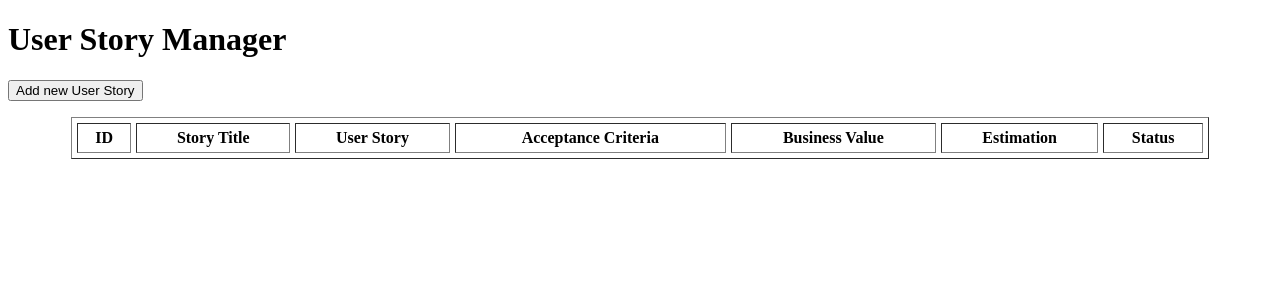
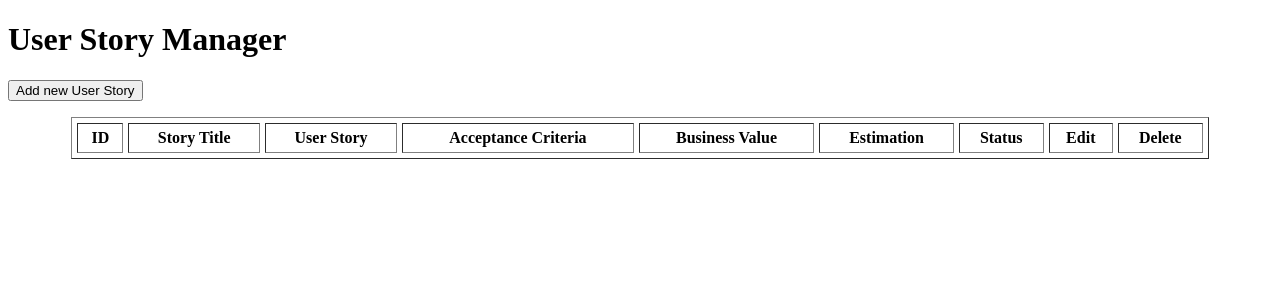
Before and after one commit to gyMatyas/Super_Sprinter_3000_gyMatyas, a Flask app: page / in a window 1280 px wide. Shown: the top 300 px of the page. Run offline with Flask 2, Linux system fonts and the light colour scheme; lists and menus that the app fills with data are empty.

Commit message:
delete no longer deletes data, it hides it

```diff
--- a/server.py
+++ b/server.py
@@ -1,4 +1,4 @@
-from flask import Flask, render_template, redirect, request, session
+from flask import Flask, render_template, redirect, request
 import csv
 
 app = Flask(__name__)
@@ -11,6 +11,8 @@ def read_story_from_csv():
             reader = csv.reader(csv_file, delimiter=',')
             story = []
             for row in reader:
+                if row[-1] == "False":
+                    row[-1] = ''
                 story.append(row)
     except FileNotFoundError:
         story = []
@@ -24,17 +26,6 @@ def route_index():
     if request.method == 'GET':
         story = read_story_from_csv()
         return render_template('list.html', story=story)
-
-
-def route_delete(story_id):
-    if request.method == 'POST':
-        story = read_story_from_csv()
-        with open("data.csv", "w", newline='') as csv_file:
-            writer = csv.writer(csv_file, delimiter=',')
-            for row in story:
-                if row[0] != story_id:
-                    writer.writerow(row)
-    return redirect('/')
 
 
 @app.route('/story', methods=['GET', 'POST'])
@@ -51,7 +42,7 @@ def route_new_story():
         business_value = request.form.get("business_value")
         estimation = request.form.get("estimation")
         status = request.form.get("select")
-        user_story = [story_id, title, description, criteria, business_value, estimation, status]
+        user_story = [story_id, title, description, criteria, business_value, estimation, status, "True"]
         story.append(user_story)
         with open("data.csv", "w", newline='') as csv_file:
             writer = csv.writer(csv_file)
@@ -79,6 +70,7 @@ def route_edit(story_id):
                 row[4] = request.form.get("business_value")
                 row[5] = request.form.get("estimation")
                 row[6] = request.form.get("select")
+                row.extend("False")
                 with open("data.csv", "w", newline='') as csv_file:
                     writer = csv.writer(csv_file)
                     for line in story:
@@ -92,13 +84,13 @@ def route_delete(story_id):
     with open("data.csv", "w", newline='') as csv_file:
         writer = csv.writer(csv_file, delimiter=',')
         for row in story:
-            if row[0] != story_id:
-                writer.writerow(row)
+            if row[0] == story_id:
+                row[7] = True
+            writer.writerow(row)
     return redirect('/')
 
 
 if __name__ == "__main__":
-    app.secret_key = 'try2'
     app.run(
         debug=True,
         port=5000
--- a/templates/list.html
+++ b/templates/list.html
@@ -16,15 +16,21 @@
                 <th> Business Value </th>
                 <th> Estimation </th>
                 <th> Status </th>
+                <th> Edit </th>
+                <th> Delete </th>
             </tr>
             {% for row in story %}
+            {% if not row[-1] %}
             <tr>
                 {% for element in row %}
+                {% if element %}
                     <td width=''>{{ element }}</td>
+                {% endif %}
                 {% endfor %}
-                <td width="30px"><a href="story/{{ row[0] }}"><img src="https://imageog.flaticon.com/icons/png/512/60/60785.png?size=1200x630f&pad=10,10,10,10&ext=png&bg=FFFFFFFF" style="width:28px;height:15px;"></img></a></td>
-                <td width="30px"><a href="story/delete/{{ row[0] }}"><img src="http://www.freeiconspng.com/uploads/garbage-bin-png-1.png" style="width:28px;height:28px;"></img></a></td>
+                <td width="30px"><a href="story/{{ row[0] }}"><img src="/static/edit.png" style="width:28px;height:15px;"></img></a></td>
+                <td width="30px"><a href="story/delete/{{ row[0] }}"><img src="/static/bin.png" style="width:28px;height:28px;" align=center></img></a></td>
             </tr>
+            {% endif %}
             {% endfor %}
 
 
```
